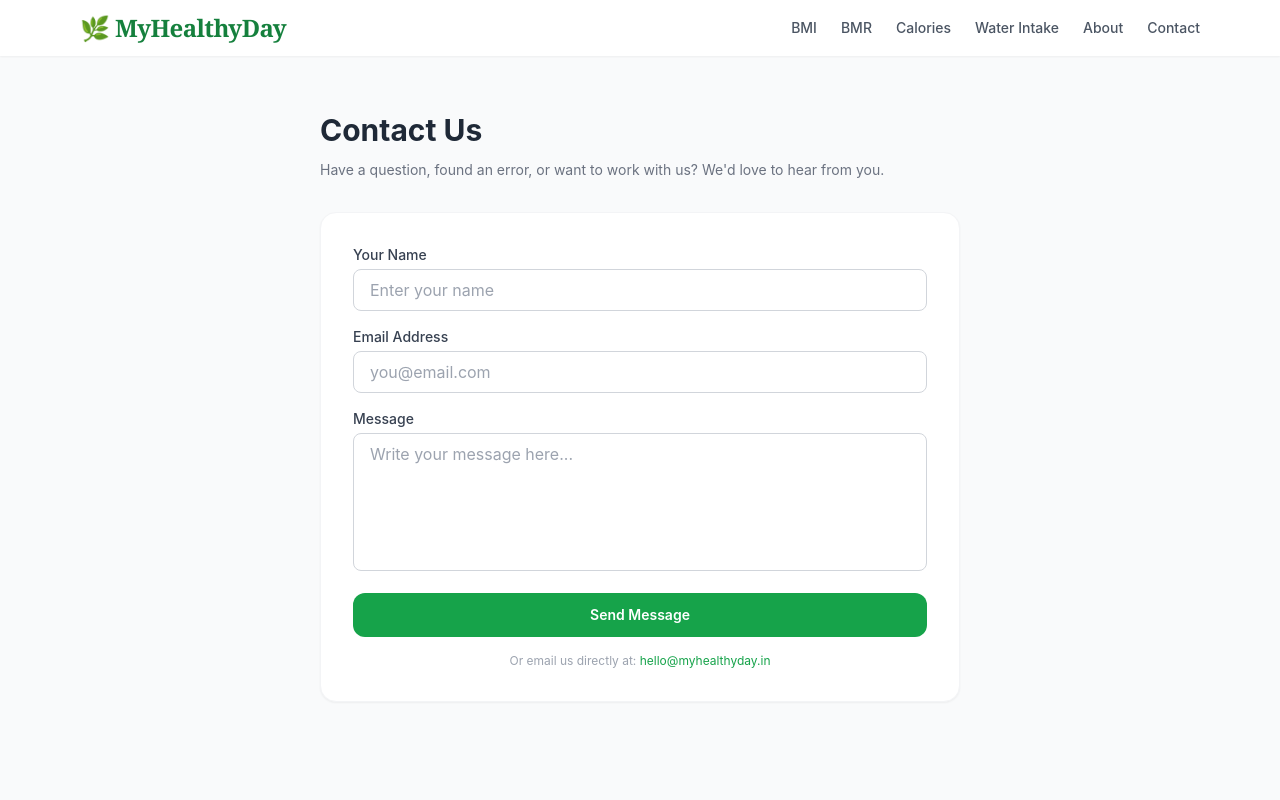
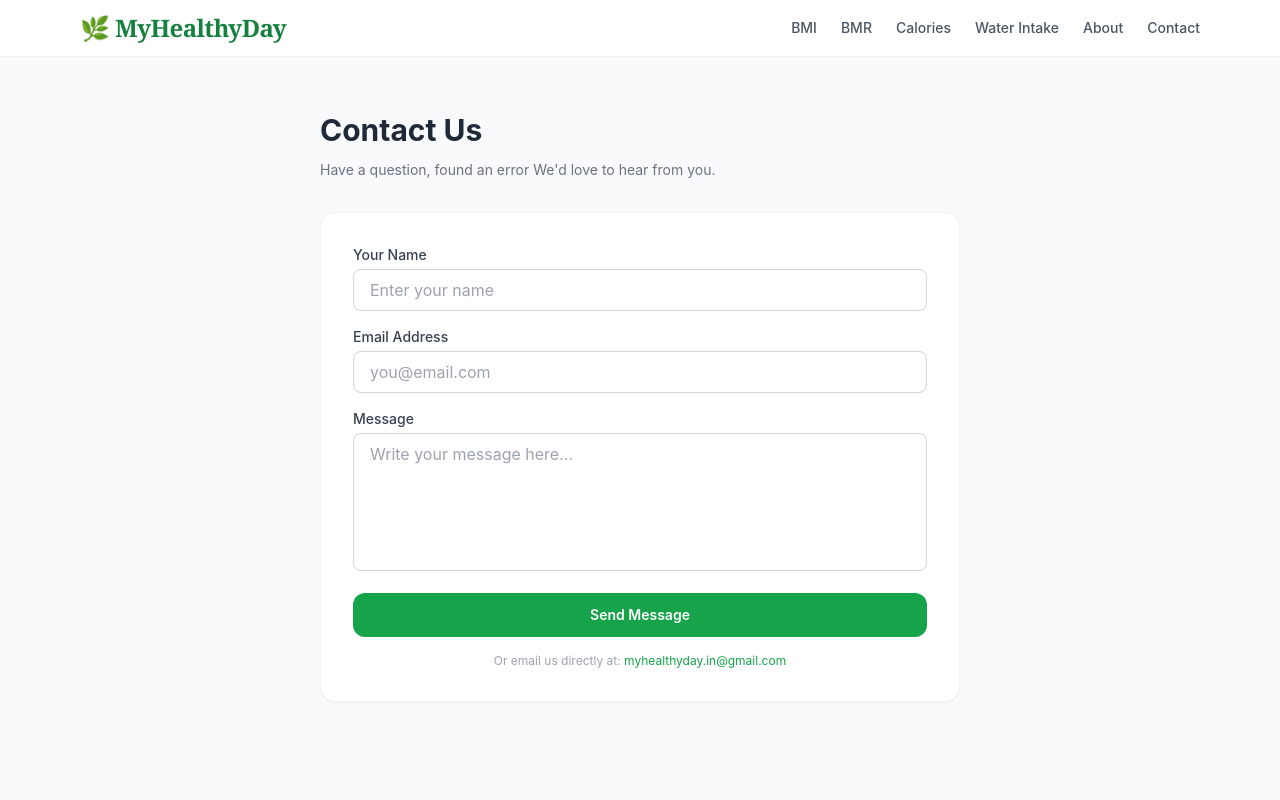
Before and after one commit to Bengalistore/Myhealthyday, a Next.js app: page /contact in a window 1280 px wide. Shown: the top 800 px of the page. Built offline with nearby package versions, Linux system fonts and the light colour scheme.

Commit message:
Update page.tsx

```diff
--- a/app/contact/page.tsx
+++ b/app/contact/page.tsx
@@ -9,7 +9,7 @@ export default function ContactPage() {
   return (
     <div className="max-w-2xl mx-auto px-4 py-14">
       <h1 className="text-3xl font-bold text-gray-800 mb-3">Contact Us</h1>
-      <p className="text-gray-500 mb-8 text-sm">Have a question, found an error, or want to work with us? We&apos;d love to hear from you.</p>
+      <p className="text-gray-500 mb-8 text-sm">Have a question, found an error We&apos;d love to hear from you.</p>
 
       <div className="bg-white border border-gray-100 rounded-2xl p-8 shadow-sm">
         <div className="space-y-4">
@@ -29,7 +29,7 @@ export default function ContactPage() {
             Send Message
           </button>
         </div>
-        <p className="text-xs text-gray-400 mt-4 text-center">Or email us directly at: <a href="mailto:hello@myhealthyday.in" className="text-green-600">hello@myhealthyday.in</a></p>
+        <p className="text-xs text-gray-400 mt-4 text-center">Or email us directly at: <a href="mailto:myhealthyday.in@gmail.com" className="text-green-600">myhealthyday.in@gmail.com</a></p>
       </div>
     </div>
   );
```
